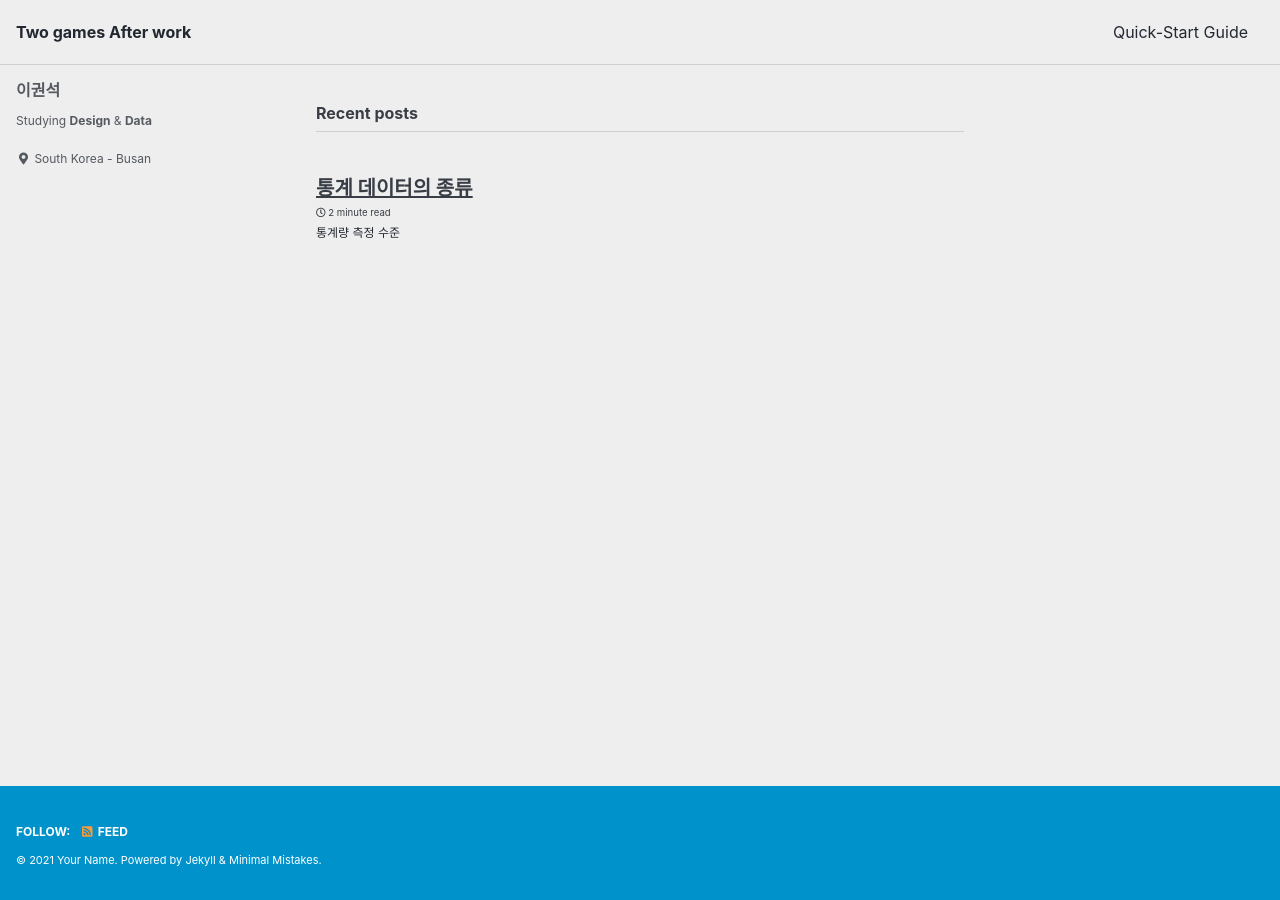
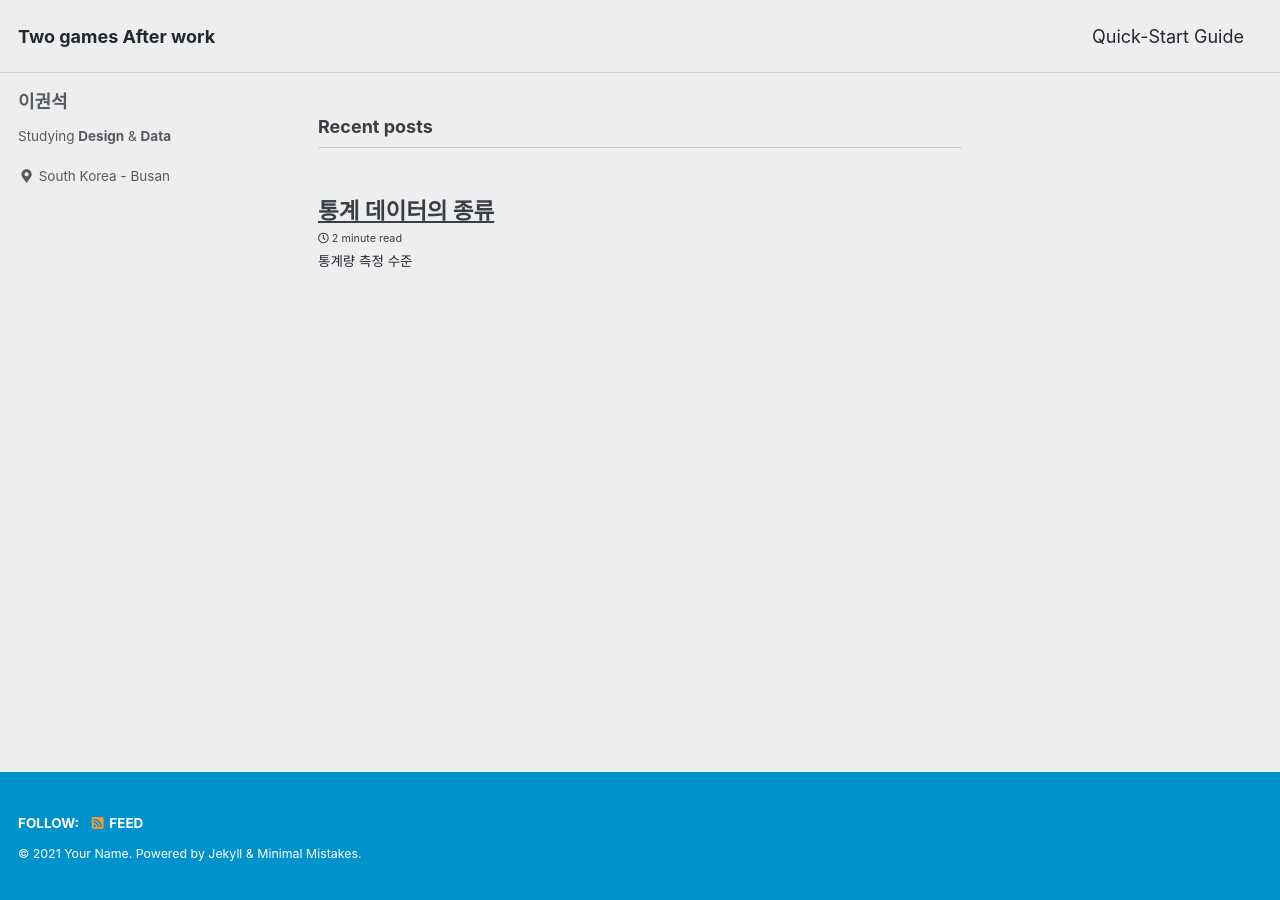
Before and after one commit to LEEGWONSEOK/LEEGWONSEOK.github.io, a Jekyll site: the page built from index.html, in a window 1280 px wide. Built offline with Jekyll 4.4.1, drawn with Linux system fonts in a browser that asks for light colours; cached includes are drawn as plain includes; the list of posts is cut into pages by our own code.

Commit message:
Update _reset.scss

```diff
--- a/_sass/minimal-mistakes/_reset.scss
+++ b/_sass/minimal-mistakes/_reset.scss
@@ -15,11 +15,11 @@ html {
   }
 
   @include breakpoint($large) {
-    font-size: 14px;    //font-size: 20px;
+    font-size: 16px;    //font-size: 20px;
   }
 
   @include breakpoint($x-large) {
-    font-size: 16px;    //font-size: 22px;
+    font-size: 18px;    //font-size: 22px;
   }
 
   -webkit-text-size-adjust: 100%;
```
